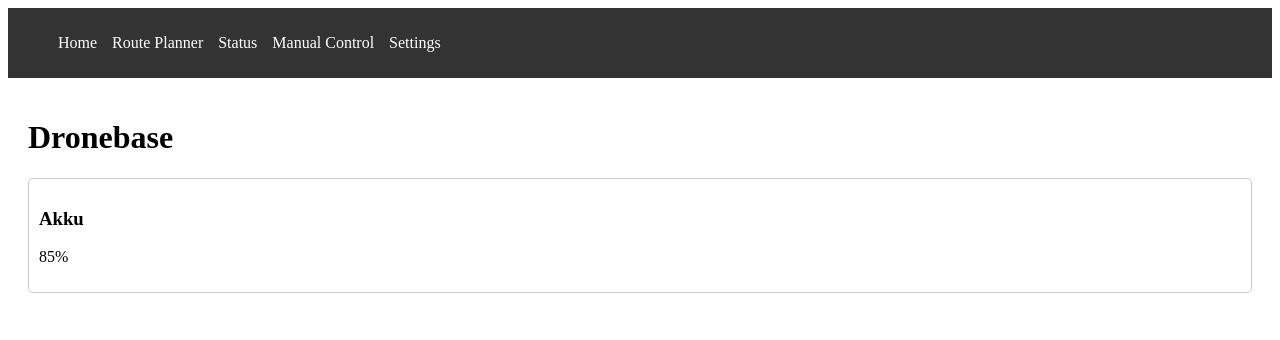
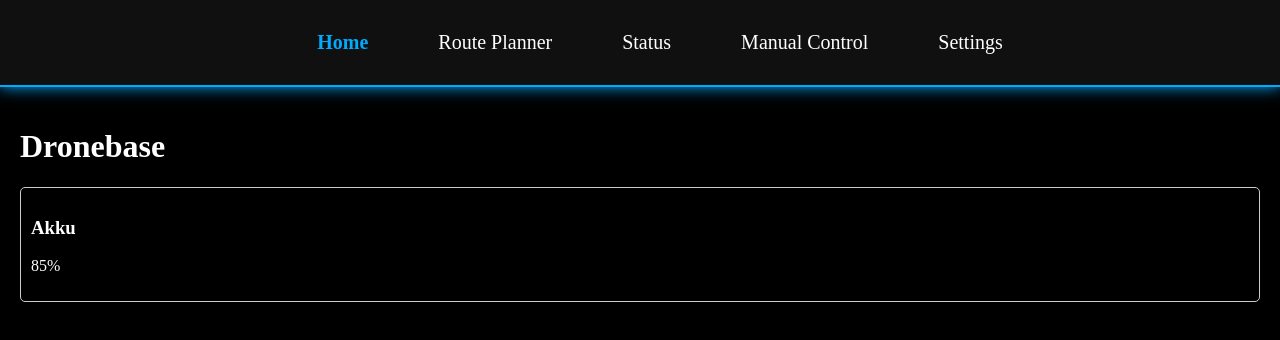
Before and after one commit to TuomasJurvansuu/Demola-Designing-Dronebase-2-Group-7, a React (Create React App) app in the folder demola-drone-ui/: page / in a window 1280 px wide. Shown: the top 340 px of the page. Built offline with nearby package versions, Linux system fonts and the light colour scheme.

Commit message:
Tummapohja jokaiselle sivulle ja nav bar muutoksia

```diff
--- a/demola-drone-ui/src/App.js
+++ b/demola-drone-ui/src/App.js
@@ -6,6 +6,7 @@ import RoutePlanner from "./pages/RoutePlanner";
 import Status from "./pages/Status";
 import ManualControl from "./pages/ManualControl";
 import Settings from "./pages/Settings";
+import "./styles/global.css";
 
 function App() {
   return (
--- /dev/null
+++ b/demola-drone-ui/src/styles/global.css
@@ -0,0 +1,8 @@
+html, body {
+    margin: 0;
+    padding: 0;
+    background-color: #000;
+    color: #fff;
+    height: 100%;
+    overflow-x: hidden;
+}
--- a/demola-drone-ui/src/styles/navbar.css
+++ b/demola-drone-ui/src/styles/navbar.css
@@ -1,15 +1,33 @@
-nav {
-    background-color: #333;
-    padding: 10px;
-  }
+.navbar {
+    background-color: #101010;
+    padding: 15px;
+    display: flex;
+    justify-content: center;
+    border-bottom: 2px solid #00aaff;
+    box-shadow: 0px 0px 15px #00aaff;
+}
 
-  nav ul {
+.nav-list {
     list-style: none;
     display: flex;
-    gap: 15px;
-  }
+    gap: 30px;
+}
+.nav-link {
+    text-decoration: none;
+    font-size: 20px;
+    color: #fff;
+    padding: 10px 20px;
+    border-radius: 10px;
+    transition: all 0.3s ease-in-out;
+    position: relative;
+}
 
-  nav ul li a {
-    color: white;
-    text-decoration: none;
-  }
+.nav-link:hover {
+    color: #00aaff;
+    text-shadow: 0px 0px 10px #00aaff;
+}
+
+.nav-link.active {
+    color: #00aaff;
+    font-weight: bold;
+}
```
